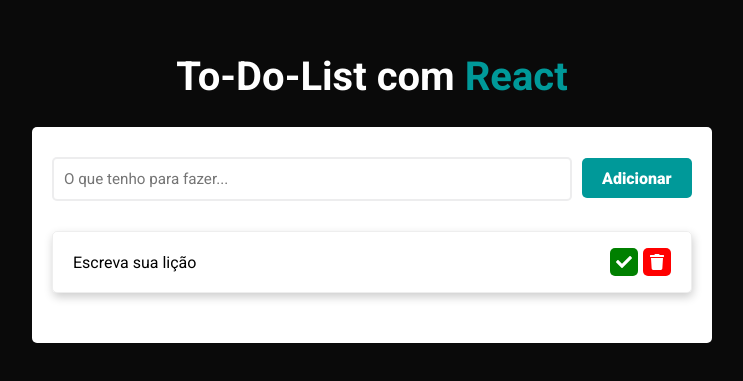
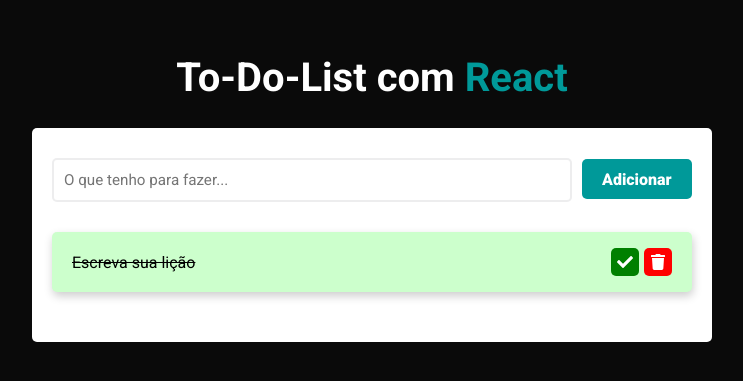
Before and after one commit to nickzmoro/To-Do-List-ReactJS, a React (Vite) app: page / in a window 1280 px wide. Shown: the part 203-584 px from the top of the page, without its empty margins (268-1011 px from the left). Built offline with nearby package versions, Linux system fonts and the light colour scheme.

Commit message:
added completeTask & deleteTask

```diff
--- a/src/App.jsx
+++ b/src/App.jsx
@@ -6,19 +6,36 @@
 import { FaTrash, FaCheck } from "react-icons/fa";
 
 function App() {
-  const [list, setList] = useState([{ id: uuid(), task: "Escreva sua lição" }]);
+  const [list, setList] = useState([{ id: uuid(), task: "Escreva sua lição", finished: true }]);
   const [inputTask, setInputTask] = useState("");
 
   function inputMudou(event) {
     setInputTask(event.target.value)
-    console.log(inputTask)
   }
 
   function cliqueiNoBotao() {
     /* Spread Operator
-      -> Coloca os itens anteriores + o novo item
+      -> Mantém os itens anteriores + o novo item
     */
-    setList([...list, { id: uuid(), task: inputTask }])
+    setList([...list, { id: uuid(), task: inputTask, finished: false }])
+  }
+
+  function completeTask(id) {
+
+    const newList = list.map( item => (
+      item.id === id ? { ...item, finished: !item.finished } : item
+    ))
+
+    setList(newList)
+
+  }
+
+  function deleteTask(id) {
+
+    const deleteList = list.filter( item => item.id !== id)
+
+    setList(deleteList)
+
   }
 
   return (
@@ -32,11 +49,11 @@
           <ul>
             {
               list.map(item => (
-                <ListItem>
-                  <li key={item.id}>{item.task}</li>
+                <ListItem isFinished={item.finished} key={item.id}>
+                  <li>{item.task}</li>
                   <div>
-                    <FaCheck className='btn-check'/>
-                    <FaTrash className='btn-delete'/>
+                    <FaCheck className='btn-check' onClick={() => completeTask(item.id)}/>
+                    <FaTrash className='btn-delete' onClick={() => deleteTask(item.id)}/>
                   </div>
                 </ListItem>
               ))
--- a/src/styles.js
+++ b/src/styles.js
@@ -52,8 +52,9 @@
 `
 
 export const ListItem = styled.div`
+    background: ${ props => props.isFinished ? '#ccffcc' : 'none' };
     box-shadow: 1px 4px 10px 0px #00000033;
-    border: 1px solid #00000011;
+    border: none;
     border-radius: 5px;
     height: 60px;
     display: flex;
@@ -61,9 +62,11 @@
     align-items: center;
     padding: 0 20px;
     margin-bottom: 20px;
+    text-decoration: dashed;
 
     li {
         list-style: none;
+        text-decoration: ${ props => props.isFinished ? 'line-through' : 'none' };
     }
 
     div {
```
